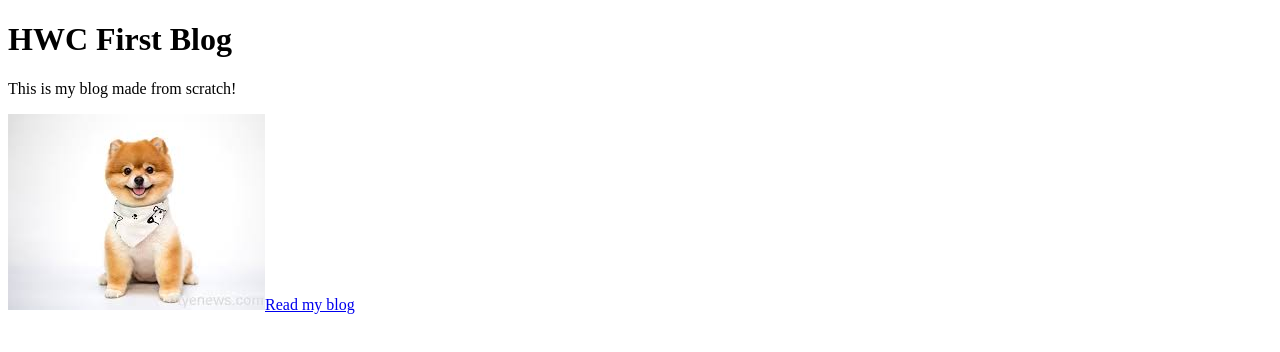
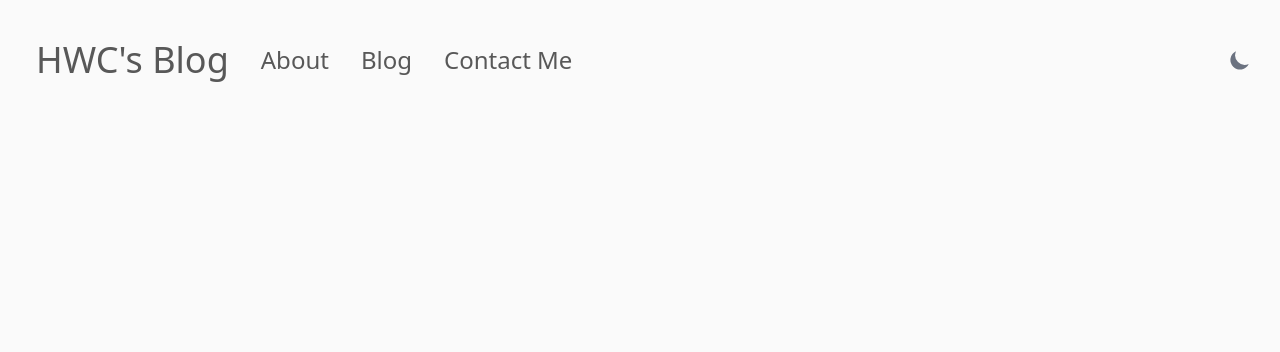
Before and after one commit to 900202eric/gatsby-website, a Gatsby site: page / in a window 1280 px wide. Built offline with nearby package versions, Linux system fonts and the light colour scheme; Gatsby itself is replaced by a stand-in of ours.

Commit message:
Add tailwind

```diff
--- /dev/null
+++ b/gatsby-browser.js
@@ -0,0 +1 @@
+import "./src/styles/global.css"
--- a/gatsby-config.js
+++ b/gatsby-config.js
@@ -32,5 +32,11 @@
       }
     },
     "gatsby-transformer-remark",
+    {
+      resolve: `gatsby-plugin-postcss`,
+      options: {
+        postCssPlugins: [require("tailwindcss")],
+      },
+    },
   ],
 };
--- a/package.json
+++ b/package.json
@@ -18,23 +18,25 @@
     "@mdx-js/mdx": "^1.6.22",
     "@mdx-js/react": "^1.6.22",
     "@theme-ui/preset-funk": "^0.11.1",
+    "autoprefixer": "^10.3.3",
     "babel-plugin-styled-components": "^1.13.2",
     "gatsby": "^3.12.1",
     "gatsby-plugin-gatsby-cloud": "^3.0.0",
     "gatsby-plugin-google-analytics": "^3.12.0",
     "gatsby-plugin-mdx": "^2.12.0",
     "gatsby-plugin-netlify-cms": "^5.12.0",
+    "gatsby-plugin-postcss": "^4.12.0",
     "gatsby-plugin-react-helmet": "^4.12.0",
     "gatsby-plugin-sitemap": "^4.8.0",
     "gatsby-plugin-styled-components": "^4.12.0",
-    "gatsby-plugin-theme-ui": "^0.11.1",
     "gatsby-source-filesystem": "^3.12.0",
     "gatsby-transformer-remark": "^4.9.0",
     "netlify-cms-app": "^2.15.39",
     "react": "^17.0.1",
     "react-dom": "^17.0.1",
     "react-helmet": "^6.1.0",
+    "react-icons": "^4.2.0",
     "styled-components": "^5.3.1",
-    "theme-ui": "^0.11.1"
+    "tailwindcss": "^2.2.8"
   }
 }
--- a/src/blog/another-post.md
+++ b/src/blog/another-post.md
@@ -1,7 +1,8 @@
 ---
 title: Another post
 author: Eric HWC
-date: 2021-08-30
+date: 2021-09-30
+category: React
 ---
 
 ## Hello there, Gatsby is cool!
--- /dev/null
+++ b/src/components/header.js
@@ -0,0 +1,15 @@
+import React from "react"
+import Toggle from "./toggle"
+
+export default function Header() {
+  return (
+    <div className="container flex flex-row items-center my-5 font-sans">
+      <a href="/" className="header text-4xl mx-4 hover:underline cursor-pointer">HWC's Blog</a>
+      <a href="/about/" className="header text-2xl mx-4 hover:underline cursor-pointer">About</a>
+      <a href="/blog/" className="header text-2xl mx-4 hover:underline cursor-pointer">Blog</a>
+      <a href="/contact/" className="header text-2xl mx-4 hover:underline cursor-pointer">Contact Me</a>
+      <div className="flex-grow"></div>
+      <Toggle className="mr-0"></Toggle>
+    </div>
+  )
+}
--- /dev/null
+++ b/src/components/themeContext.js
@@ -0,0 +1,39 @@
+import React from "react";
+
+const getInitialTheme = () => {
+  if (typeof window !== "undefined" && window.localStorage) {
+    const storedPrefs = window.localStorage.getItem("color-theme");
+    if (typeof storedPrefs === "string") {
+      return storedPrefs;
+    }
+    const userMedia = window.matchMedia("(prefers-color-scheme: dark)");
+    if (userMedia.matches) {
+      return "dark";
+    }
+  }
+  // If you want to use dark theme as the default, return 'dark' instead
+  return "light";
+};
+
+export const ThemeContext = React.createContext();
+export const ThemeProvider = ({ initialTheme, children }) => {
+  const [theme, setTheme] = React.useState(getInitialTheme);
+  const rawSetTheme = (rawTheme) => {
+    const root = window.document.documentElement;
+    const isDark = rawTheme === "dark";
+    root.classList.remove(isDark ? "light" : "dark");
+    root.classList.add(rawTheme);
+    localStorage.setItem("color-theme", rawTheme);
+  };
+  if (initialTheme) {
+    rawSetTheme(initialTheme);
+  }
+  React.useEffect(() => {
+    rawSetTheme(theme);
+  }, [theme]);
+  return (
+    <ThemeContext.Provider value={{ theme, setTheme }}>
+      {children}
+    </ThemeContext.Provider>
+  );
+};
--- /dev/null
+++ b/src/components/toggle.js
@@ -0,0 +1,24 @@
+import React from "react"
+import { HiMoon, HiSun } from "react-icons/hi"
+import { ThemeContext } from "./themeContext"
+
+const Toggle = () => {
+  const { theme, setTheme } = React.useContext(ThemeContext)
+  return (
+    <div className="transition duration-500 ease-in-out rounded-full p-2 cursor-pointer">
+      {theme === "dark" ? (
+        <HiSun
+          onClick={() => setTheme(theme === "dark" ? "light" : "dark")}
+          className="text-gray-500 dark:text-gray-400 text-2xl cursor-pointer"
+        />
+      ) : (
+        <HiMoon
+          onClick={() => setTheme(theme === "dark" ? "light" : "dark")}
+          className="text-gray-500 dark:text-gray-400 text-2xl cursor-pointer"
+        />
+      )}
+    </div>
+  )
+}
+
+export default Toggle
--- a/src/pages/blog.js
+++ b/src/pages/blog.js
@@ -1,43 +1,62 @@
 import React from "react"
 import { graphql, Link } from "gatsby"
+import Header from "../components/header"
+import { ThemeProvider } from '../components/themeContext'
 
 export default function Blog({ data }) {
   const { posts } = data.blog
 
   return (
+    <ThemeProvider>
       <div>
-      <h1>My blog posts</h1>
+        <Header></Header>
 
+        <div className="container flex-row items-center p-5 justify-center">
           {
             posts.map(post => (
-          <article key={post.id}>
-            <Link to={post.fields.slug}>
-              <h2>{post.frontmatter.title}</h2>
+              <article key={post.id} className="container flex flex-row rounded-lg shadow-lg m-2 my-4 bg-white dark:bg-gray-600 h-52">
+                <div className="container w-5/6 py-5 px-8">
+                  <p className="font-bold block text-gray-500 dark:text-gray-300 text-md uppercase">{post.frontmatter.date}&nbsp;•&nbsp;
+                  <span className="font-semibold text-green-500 hover:text-purple-400 cursor-pointer">{post.frontmatter.category}</span></p>
+                  <h2 className="inline-block text-xl font-bold my-2 hover:underline cursor-pointer"><Link to={post.fields.slug}>{post.frontmatter.title}</Link></h2>
+                  <div className="container flex flex-row items-center">
+                    <p className="h-24 w-5/6">{post.excerpt}</p>
+                    <Link to={post.fields.slug} className="font-semibold mx-auto h-6 my-auto">
+                      <button className="text-blue-500 dark:text-blue-300 hover:underline">Read • {} min</button>
                     </Link>
-            <small>{post.frontmatter.author}, {post.frontmatter.date}</small>
-            <p>{post.excerpt}</p>
+                  </div>
+                </div>
+                <div className="container w-52 h-52 items-center flex flex-row">
+                  <img src={data.image.publicURL} className="w-52 my-atuo mx-auto object-scale-down"></img>
+                </div>
               </article>
             ))
           }
         </div>
+      </div>
+    </ThemeProvider>
   )
 }
 
 export const pageQuery = graphql `
   query MyQuery {
-    blog: allMarkdownRemark {
+    blog: allMarkdownRemark (sort: { fields: [frontmatter___date], order: DESC }) {
       posts: nodes {
         fields {
           slug
         }
         frontmatter {
-          date(fromNow: true)
+          date(formatString: "MMMM YYYY")
           title
           author
+          category
         }
-        excerpt
+        excerpt(pruneLength: 300)
         id
       }
     }
+    image: file(base: { eq: "dog.jpeg" }) {
+      publicURL
+    }
   }
 `
--- a/src/pages/index.js
+++ b/src/pages/index.js
@@ -1,17 +1,20 @@
 import React from "react"
 import { graphql, Link } from "gatsby"
+import Header from "../components/header"
+import { ThemeProvider } from '../components/themeContext'
 
 export default function Home({ data }) {
   const { title, description } = data.site.siteMetadata
 
   return (
-    <div>
-      <h1>{title}</h1>
-      <p>{description}</p>
-
-      <img alt="Cute dog" src={data.image.publicURL} />
-      <Link to="/blog">Read my blog</Link>
-    </div>
+    <ThemeProvider>
+      <div>
+        <Header></Header>
+        <div>
+          <div></div>
+        </div>
+      </div>
+    </ThemeProvider>
   )
 }
 
--- /dev/null
+++ b/src/styles/global.css
@@ -0,0 +1,26 @@
+@tailwind base;
+@tailwind components;
+@tailwind utilities;
+
+body {
+  background-color: #fafafa;
+  @apply dark:bg-gray-700;
+  color: black;
+  @apply dark:text-white;
+}
+
+body {
+  @apply p-5
+}
+
+.header {
+  color: #585858;
+  @apply dark:text-white;
+}
+
+img {
+  display: block;
+  @apply shadow-sm;
+  @apply mx-auto;
+  @apply my-5;
+}
--- a/src/templates/blog-post.js
+++ b/src/templates/blog-post.js
@@ -19,7 +19,7 @@
       html
       frontmatter {
         title
-        date(fromNow: true)
+        date
       }
     }
   }
--- /dev/null
+++ b/tailwind.config.js
@@ -0,0 +1,11 @@
+module.exports = {
+  purge: ['./src/**/*.{js,jsx,ts,tsx}'],
+  darkMode: 'class', // or 'media' or 'class'
+  theme: {
+    extend: {},
+  },
+  variants: {
+    extend: {},
+  },
+  plugins: [],
+}
```
Also changed, not shown: src/blog/my-first-post.md (+2 -0 lines), 1 other file. Lines whose indentation alone changed are shown as unchanged.
